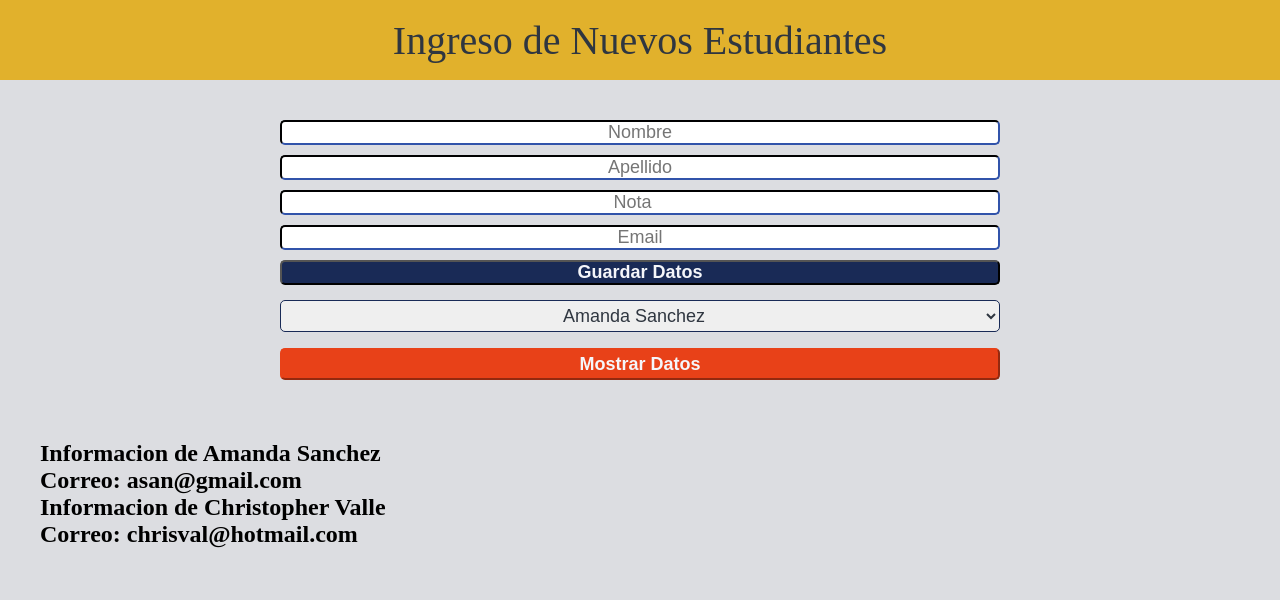
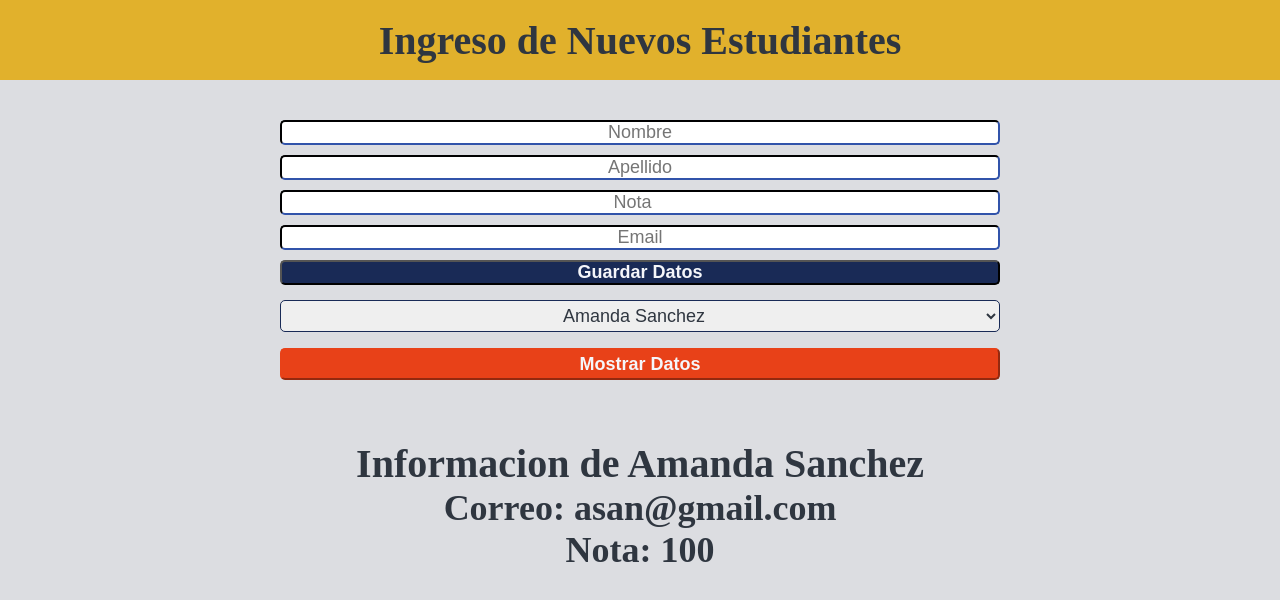
Before and after one commit to kin9koopa/fro-02, a plain HTML site: page semana2/tarea/index.html in a window 1280 px wide. Both pictures are taken after a click on the button "Mostrar Datos". Drawn offline with Linux system fonts and the light colour scheme.

Commit message:
function monstrarBTN
finished the function to show the info based on the drop down selected

```diff
--- a/semana2/tarea/js/index.js
+++ b/semana2/tarea/js/index.js
@@ -39,11 +39,6 @@ function init() {
 
 		estudiantesSlt.innerHTML = '';
 		nombresArray.forEach(llenarInfoSlct);
-
-		// console.log(nombresArray);
-		// console.log(apellidosArray);
-		// console.log(notasArray);
-		// console.log(emailsArray);
 	}
 
 	function llenarInfoSlct(element, indice) {
@@ -54,19 +49,45 @@ function init() {
 	}
 
 	function onMostrarBtn() {
-		// crear funcion que agarre la info selecionada del selector. will need to grab the indice value and show the info based off that
+		var selectValue = document.getElementById('estudiantesSlt'); //grabs the value of the dropdown option
+		var value = selectValue.value;
 
-		nombresArray.forEach(crearInfoEstudiante);
+		var titulo = document.createElement('h1');
+		var emailInfo = document.createElement('h2');
+		var notaInfo = document.createElement('h2');
+
+		infoEstudiante.appendChild(titulo);
+		titulo.innerHTML = `Informacion de ${nombresArray[value]} ${apellidosArray[value]}`;
+
+		infoEstudiante.appendChild(emailInfo);
+		emailInfo.innerHTML = `Correo: ${emailsArray[value]}`;
+		infoEstudiante.appendChild(notaInfo);
+		notaInfo.innerHTML = `Nota: ${notasArray[value]}`;
 	}
 
-	function crearInfoEstudiante(element, indice) {
-		var titulo = document.createElement('h1');
-		var emailInfo = document.createElement('h2');
+	// function crearInfoEstudiante(element, indice) {
+	// 	var titulo = document.createElement('h1');
+	// 	var emailInfo = document.createElement('h2');
+	// 	var notaInfo = document.createElement('h2');
 
-		infoEstudiante.appendChild(titulo);
-		titulo.innerHTML = `Informacion de ${nombresArray[indice]} ${apellidosArray[indice]}`;
+	// 	infoEstudiante.appendChild(titulo);
+	// 	titulo.innerHTML = `Informacion de ${nombresArray[indice]} ${apellidosArray[indice]}`;
 
-		infoEstudiante.appendChild(emailInfo);
-		emailInfo.innerHTML = `Correo: ${emailsArray[indice]}`;
-	}
+	// 	infoEstudiante.appendChild(emailInfo);
+	// 	emailInfo.innerHTML = `Correo: ${emailsArray[indice]}`;
+	// 	infoEstudiante.appendChild(notaInfo);
+	// 	notaInfo.innerHTML = `Nota: ${notasArray[indice]}`;
+	// }
+
+	// function onMostrarBtn() {
+	// 	// crear funcion que agarre la info selecionada del selector. will need to grab the indice value and show the info based off that maybe use the map method?
+
+	// 	var selectValue = document.getElementById('estudiantesSlt');
+	// 	var value = selectValue.value;
+
+	// 	nombresArray.forEach(crearInfoEstudiante);
+
+	// 	// nombresArray.push(crearInfoEstudiante);
+	// 	console.log(apellidosArray[value]); //im printing out the value from the select
+	// }
 }
--- a/semana2/tarea/sass/_index.sass
+++ b/semana2/tarea/sass/_index.sass
@@ -6,6 +6,7 @@ header
     align-items: center
     background: #e1b12c
     display: flex
+    font-weight: bold
     height: 10vh
     justify-content: center
     ul
@@ -71,3 +72,12 @@ main
             margin-bottom: 20px
             height: 4vh
             width: 60%
+    #infoEstudiante
+        align-items: center
+        color: #2f3640
+        display: flex
+        flex-direction: column
+        h1
+            font-size: 40px
+        h2
+            font-size: 36px
```
Also changed, not shown: semana2/tarea/css/base.css, 1 other file.
